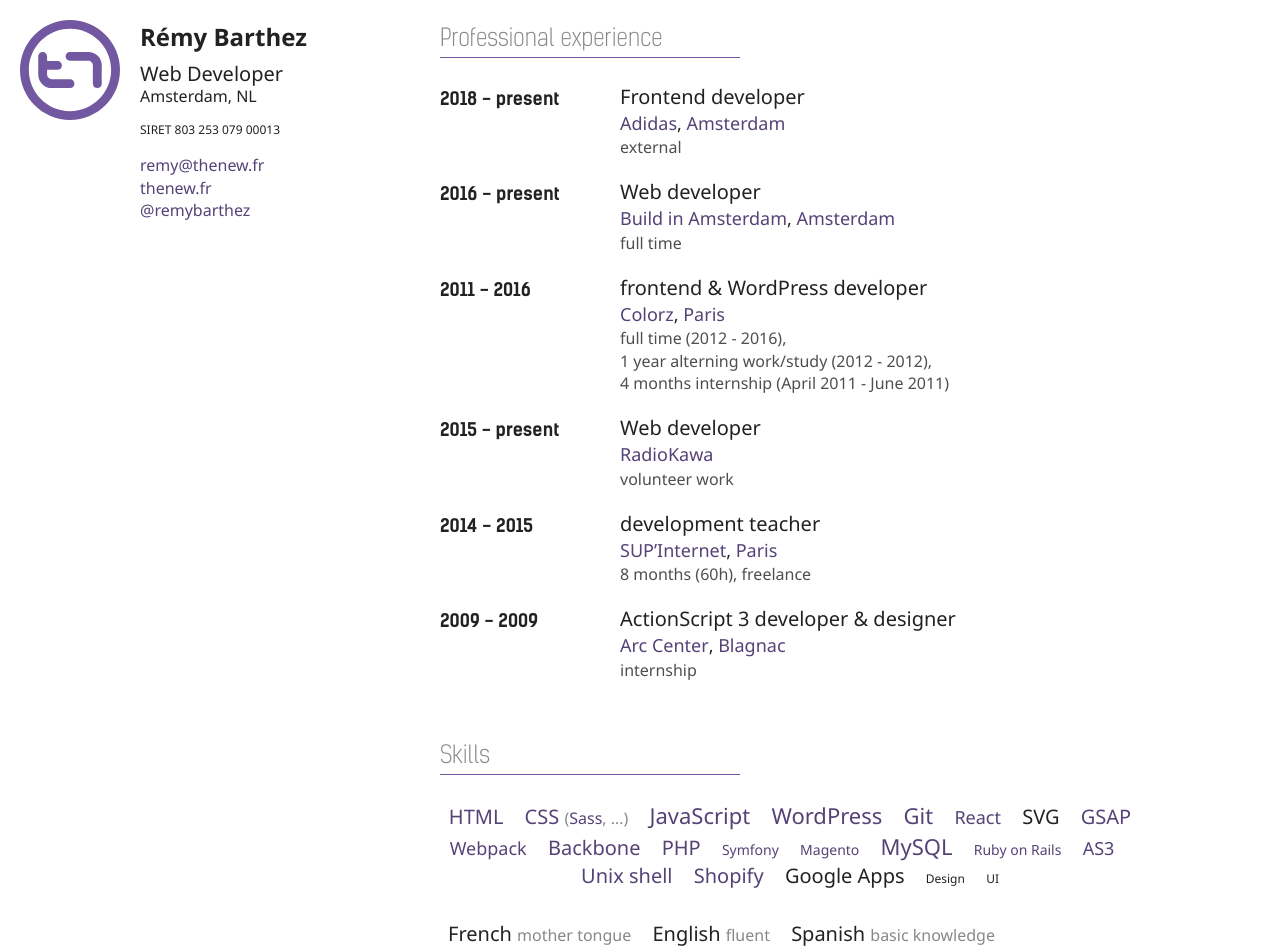
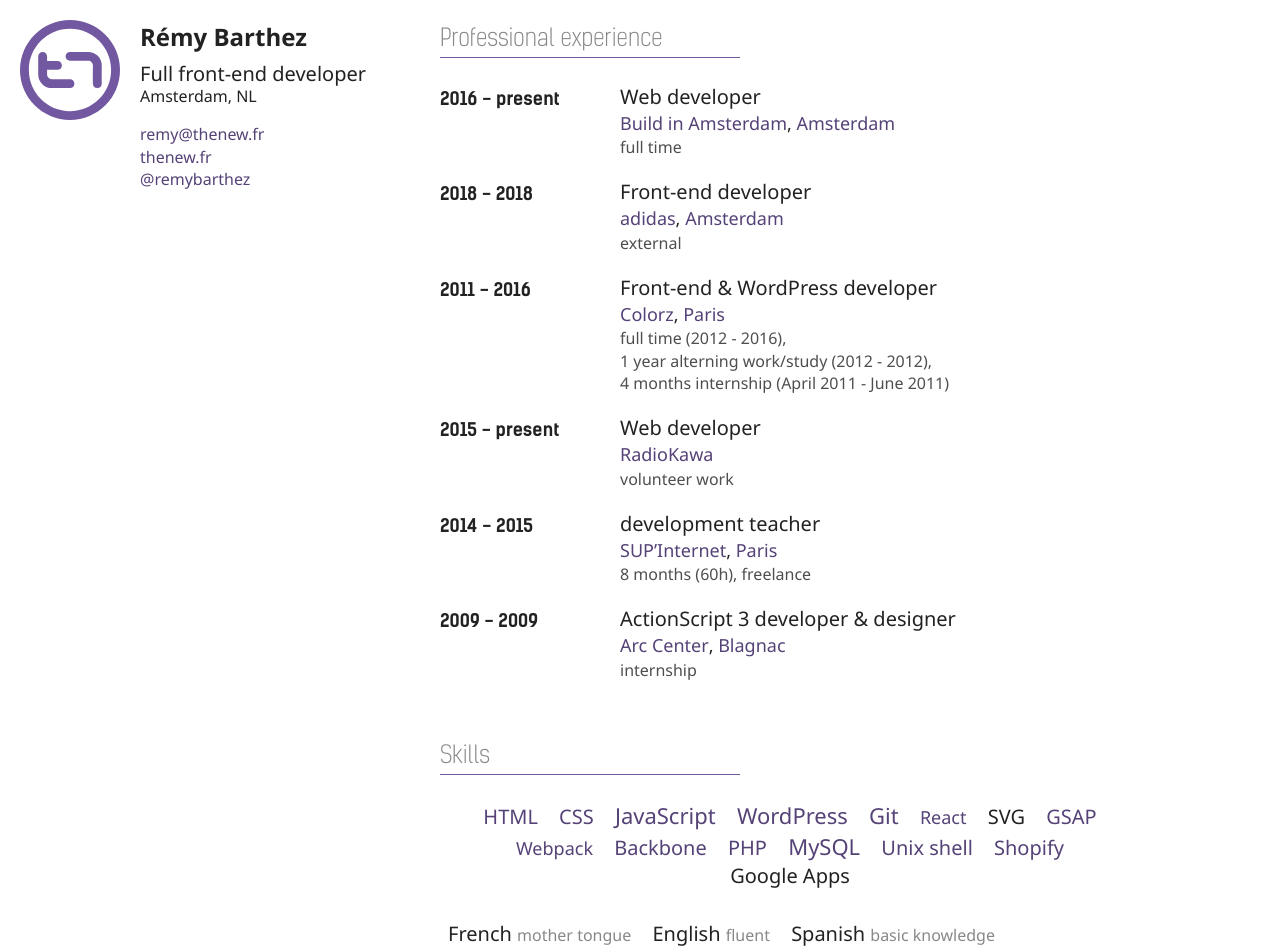
Before and after one commit to thenew/resume, a plain HTML site: page index.html in a window 1280 px wide. Shown: the top 952 px of the page. Drawn offline with Linux system fonts and the light colour scheme.

Commit message:
update 2019

```diff
--- a/index.html
+++ b/index.html
@@ -178,12 +178,6 @@
 .adr {
     line-height: 1.1;
     font-size: 16px;
-    margin-bottom: 18px;
-}
-
-.siret {
-    font-size: 12px;
-    line-height: 1.1;
     margin-bottom: 18px;
 }
 
@@ -506,16 +500,14 @@
             <div class="vcard">
                 <div class="name-role">
                     <div class="name n fn"><h1><strong>Rémy Barthez</strong></h1></div>
-                    <div class="role">Web Developer</div>
+                    <div class="role">Full front-end developer</div>
                 </div>
                 <div class="adr">
                     <span class="locality">Amsterdam</span>,
                     <span class="country">NL</span>
                 </div>
-                <div class="siret">SIRET 803 253 079 00013</div>
                 <ul class="contact">
                     <li><a class="email" href="mailto:remy@thenew.fr">remy@thenew.fr</a></li>
-                    <!-- <li><span class="tel">+33 (0)6 83 97 59 41</span></li> -->
                     <li><a class="url" href="http://thenew.fr">thenew.fr</a></li>
                     <li><span class="twitter"><a href="http://twitter.com/remybarthez">@remybarthez</a></span></li>
                 </ul>
@@ -533,17 +525,6 @@
                 <ol class="vcalendar">
                     <li class="experience vevent vcard cf">
                         <div class="dates">
-                            <abbr class="dtstart" title="2018-02-05">2018</abbr> -
-                            <span class="dtend" title="">present</span>
-                        </div>
-                        <div class="information">
-                            <div class="title summary">Frontend developer</div>
-                            <div class="org summary"><a href="http://adidas.com/">Adidas</a>, <a href="http://www.openstreetmap.org/search?query=52.37598%2C4.87262#map=17/52.30940/4.94597">Amsterdam</a></div>
-                            <p class="description">external</p>
-                        </div>
-                    </li>
-                    <li class="experience vevent vcard cf">
-                        <div class="dates">
                             <abbr class="dtstart" title="2016-10-10">2016</abbr> -
                             <span class="dtend" title="">present</span>
                         </div>
@@ -555,11 +536,22 @@
                     </li>
                     <li class="experience vevent vcard cf">
                         <div class="dates">
+                            <abbr class="dtstart" title="2018-02-05">2018</abbr> -
+                            <span class="dtend" title="2018-12-14">2018</span>
+                        </div>
+                        <div class="information">
+                            <div class="title summary">Front-end developer</div>
+                            <div class="org summary"><a href="http://adidas.com/">adidas</a>, <a href="http://www.openstreetmap.org/search?query=52.37598%2C4.87262#map=17/52.30940/4.94597">Amsterdam</a></div>
+                            <p class="description">external</p>
+                        </div>
+                    </li>
+                    <li class="experience vevent vcard cf">
+                        <div class="dates">
                             <abbr class="dtstart" title="2011-04-01">2011</abbr> -
                             <abbr class="dtend" title="2016-10-04">2016</abbr>
                         </div>
                         <div class="information">
-                            <div class="title summary">frontend &amp; WordPress developer</div>
+                            <div class="title summary">Front-end &amp; WordPress developer</div>
                             <div class="org summary"><a href="http://www.colorz.fr">Colorz</a>, <a href="http://www.openstreetmap.org/?mlat=48.85081&amp;mlon=2.38643#map=19/48.85081/2.38643">Paris</a></div>
                             <p class="description">
                                 full time (<abbr class="dtstart" title="2012-10-08">2012</abbr> - <abbr class="dtend" title="2016-10-04">2016</abbr>), <br />
@@ -614,7 +606,7 @@
                 <h2 class="section-title">Skills</h2>
                 <ul class="skills">
                     <li><a class="skill" rel="tag" href="http://en.wikipedia.org/wiki/HTML">HTML</a></li>
-                    <li><a class="skill" rel="tag" href="http://en.wikipedia.org/wiki/Cascading_Style_Sheets">CSS</a> <span class="level">(<a rel="tag" href="http://sass-lang.com/">Sass</a>, &hellip;)</li>
+                    <li><a class="skill" rel="tag" href="http://en.wikipedia.org/wiki/Cascading_Style_Sheets">CSS</a></li>
                     <li><a class="skill skill-em-1" rel="tag" href="http://en.wikipedia.org/wiki/JavaScript">JavaScript</a></li>
                     <li><a class="skill skill-em-1" rel="tag" href="https://wordpress.org">WordPress</a></li>
                     <li><a class="skill skill-em-1" rel="tag" href="http://en.wikipedia.org/wiki/Git_(software)">Git</a></li>
@@ -624,19 +616,10 @@
                     <li><a class="skill skill-em-3" rel="tag" href="https://webpack.js.org/">Webpack</a></li>
                     <li><a class="skill skill-em-2" rel="tag" href="http://backbonejs.org/">Backbone</a></li>
                     <li><a class="skill skill-em-2" rel="tag" href="http://en.wikipedia.org/wiki/PHP">PHP</a></li>
-                    <li><a class="skill skill-em-4" rel="tag" href="http://symfony.com/">Symfony</a></li>
-                    <!-- <li><a class="skill skill-em-4" rel="tag" href="http://framework.zend.com/">Zend Framework</a></li> -->
-                    <li><a class="skill skill-em-4" rel="tag" href="https://magento.com/">Magento</a></li>
                     <li><a class="skill skill-em-1" rel="tag" href="http://en.wikipedia.org/wiki/MySQL">MySQL</a></li>
-                    <li><a class="skill skill-em-4" rel="tag" href="http://rubyonrails.org/">Ruby on Rails</a></li>
-                    <li><a class="skill skill-em-3" rel="tag" href="http://fr.wikipedia.org/wiki/ActionScript">AS3</a><li>
                     <li><a class="skill skill-em-2" rel="tag" href="http://en.wikipedia.org/wiki/Unix_shell">Unix shell</a></li>
                     <li><a class="skill skill-em-2" rel="tag" href="http://shopify.com">Shopify</a></li>
                     <li><span class="skill skill-em-2" rel="tag">Google Apps</span></li>
-                    <li><span class="skill skill-em-5" rel="tag">Design</span></li>
-                    <li><span class="skill skill-em-5" rel="tag">UI</span></li>
-                    <!-- <li><span class="skill skill-em-5" rel="tag">3D modeling</span></li> -->
-                    <!-- <li><span class="skill skill-em-5" rel="tag">VFX</span></li> -->
                 </ul>
                 <ul class="langs">
                     <li><span class="skill" rel="tag">French <span class="level">mother tongue</span></span></li>
@@ -706,19 +689,13 @@
                 <h2 class="section-title">Interests</h2>
                 <ul class="interests">
                     <li><a class="interest" rel="tag" href="http://dubeauj.eu">video games</a></li>,
-                    <li><span class="interest" rel="tag">science-fiction</span></li>,
-                    <!-- <li><span class="interest" rel="tag">WordPress</span></li>, -->
-                    <li><a class="interest" rel="tag" href="http://underconsideration.com/brandnew/">visual identity design</a></li>,
+                    <li><span class="interest" rel="tag">Sci-Fi</span></li>,
                     <li><a class="interest" rel="tag" href="http://www.catsuka.com/">animation</a></li>,
+                    <li><a class="interest" rel="tag" href="https://instagram.com/autosvanamsterdam/">cars</a></li>,
+                    <li><a class="interest" rel="tag" href="http://underconsideration.com/brandnew/">identity design</a></li>,
                     <li><span class="interest" rel="tag">football</span></li>
                 </ul>
             </div>
-<!--
-            <div class="section others-section hidden-print">
-                <h2 class="section-title">Other versions: </h2>
-                <a class="" href="pdf/remy_barthez_resume.pdf" download>pdf</a>
-            </div>
- -->
             <div class="section others-section hidden-print">
                 <h2 class="section-title">See also: </h2>
                 <a href="http://madeby.thenew.fr/" target="_blank">portfolio</a>
```
